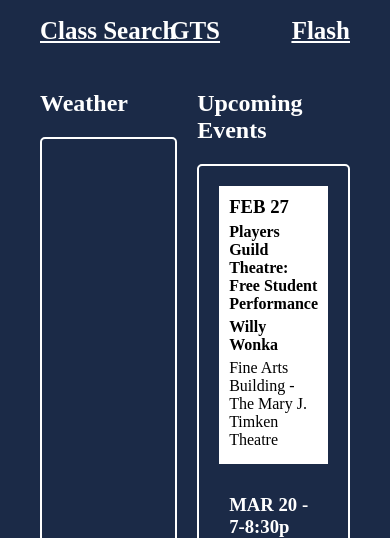
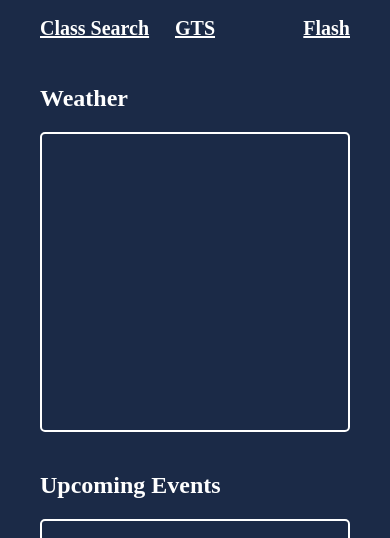
Before and after one commit to Omair-D/KSU-Pathfinder, a plain HTML site: page index.html in a window 390 px wide. Shown: the part 243-781 px from the top of the page. Drawn offline with Linux system fonts and the light colour scheme; no server answers.

Commit message:
update for compatibility

```diff
--- a/index.html
+++ b/index.html
@@ -5,6 +5,7 @@
     <link rel="icon" type="image/x-icon" href="/favicon.ico">
     <meta charset="utf-8">
     <meta name="viewport" content="width=device-width, initial-scale=1">
+    <meta http-equiv="X-UA-Compatible" content="IE=edge">
     <title>KSU PathFinder</title>
     <link rel="stylesheet" href="styles.css">
 </head>
--- a/styles.css
+++ b/styles.css
@@ -1,11 +1,19 @@
+*,
+*::before,
+*::after {
+    box-sizing: border-box;
+}
+
 html,
 body {
     margin: 0;
     padding: 20px;
     height: 100%;
     background-color: #1B2A47;
-    font-family: 'Bona Nova SC', serif;
+    font-family: 'Bona Nova SC', serif, -apple-system, BlinkMacSystemFont, 'Segoe UI', Roboto, sans-serif;
     color: white;
+    -webkit-font-smoothing: antialiased;
+    -moz-osx-font-smoothing: grayscale;
 }
 
 .header {
@@ -13,6 +21,8 @@ body {
     justify-content: space-between;
     margin-bottom: 3vh;
     font-size: 25px;
+    flex-wrap: wrap;
+    position: relative;
 }
 
 .header span {
@@ -31,10 +41,12 @@ body {
 .content-boxes {
     display: flex;
     gap: 20px;
+    flex-wrap: wrap;
 }
 
 .box-container {
-    flex: 1;
+    flex: 1 1 300px;
+    min-width: 0;
 }
 
 .box {
@@ -42,6 +54,7 @@ body {
     padding: 20px;
     height: 60vh;
     border-radius: 5px;
+    overflow-y: auto;
 }
 
 .image-container {
@@ -61,6 +74,7 @@ body {
 
 .header a {
     color: white;
+    text-decoration: none;
 }
 
 .header a:hover {
@@ -119,6 +133,7 @@ body {
     align-items: center;
     gap: 20px;
     margin: 15px 0;
+    flex-wrap: wrap;
 }
 
 .weather-info {
@@ -155,11 +170,13 @@ body {
     display: flex;
     justify-content: space-between;
     gap: 20px;
+    flex-wrap: wrap;
 }
 
 .forecast-day {
     text-align: center;
     padding: 10px;
+    flex: 1 1 120px;
 }
 
 .forecast-day img {
@@ -167,3 +184,23 @@ body {
     height: 50px;
     margin: 10px 0;
 }
+
+@media (max-width: 768px) {
+    .content-boxes {
+        flex-direction: column;
+    }
+
+    .header {
+        font-size: 20px;
+    }
+
+    .box {
+        height: auto;
+        min-height: 300px;
+    }
+
+    .current-weather {
+        flex-direction: column;
+        align-items: flex-start;
+    }
+}
```
